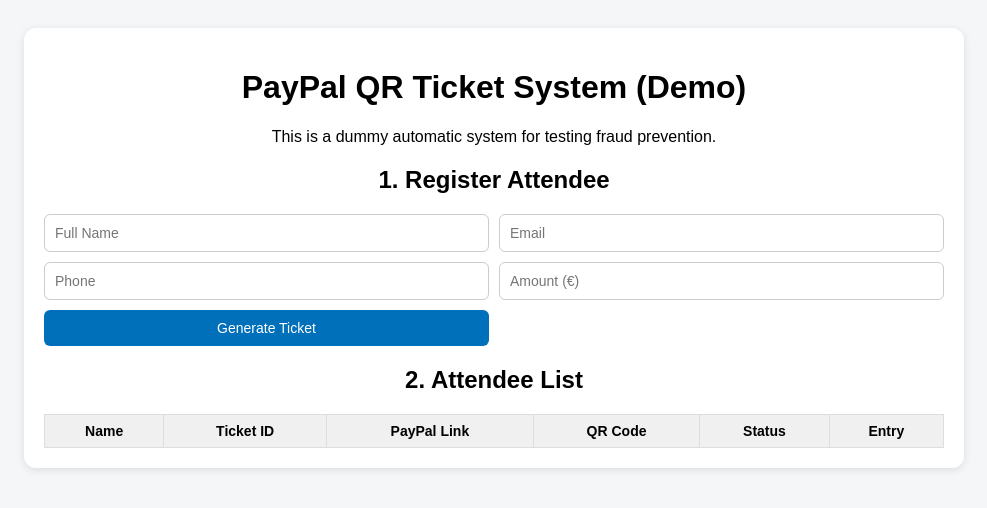
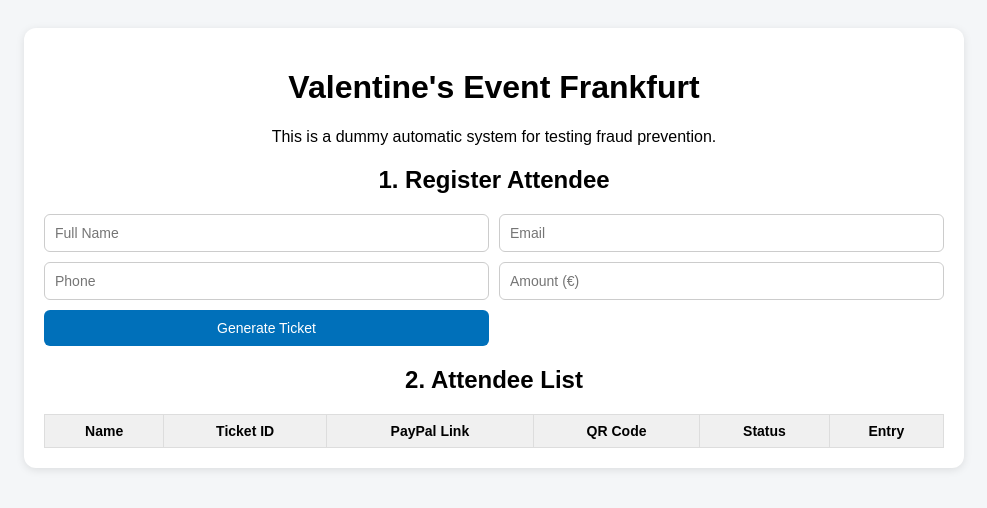
Before and after one commit to gitPato/Ticket-sytem, a plain HTML site: page index.html.html in a window 1280 px wide. Shown: the whole page, without its empty margins (146-1133 px from the left). Drawn offline with Linux system fonts and the light colour scheme.

Commit message:
Update index.html

```diff
--- a/index.html.html
+++ b/index.html.html
@@ -76,7 +76,7 @@
 <body>
 
   <div class="container">
-    <h1>PayPal QR Ticket System (Demo)</h1>
+    <h1>Valentine's Event Frankfurt</h1>
     <p style="text-align:center;">This is a dummy automatic system for testing fraud prevention.</p>
 
     <h2>1. Register Attendee</h2>
```
